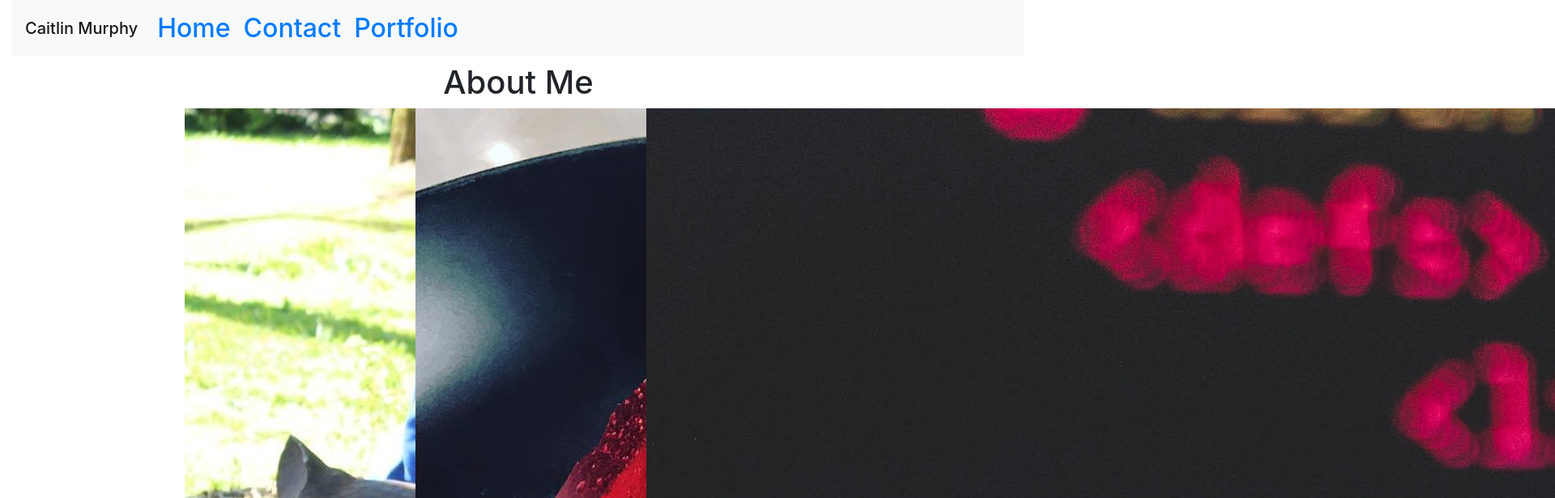
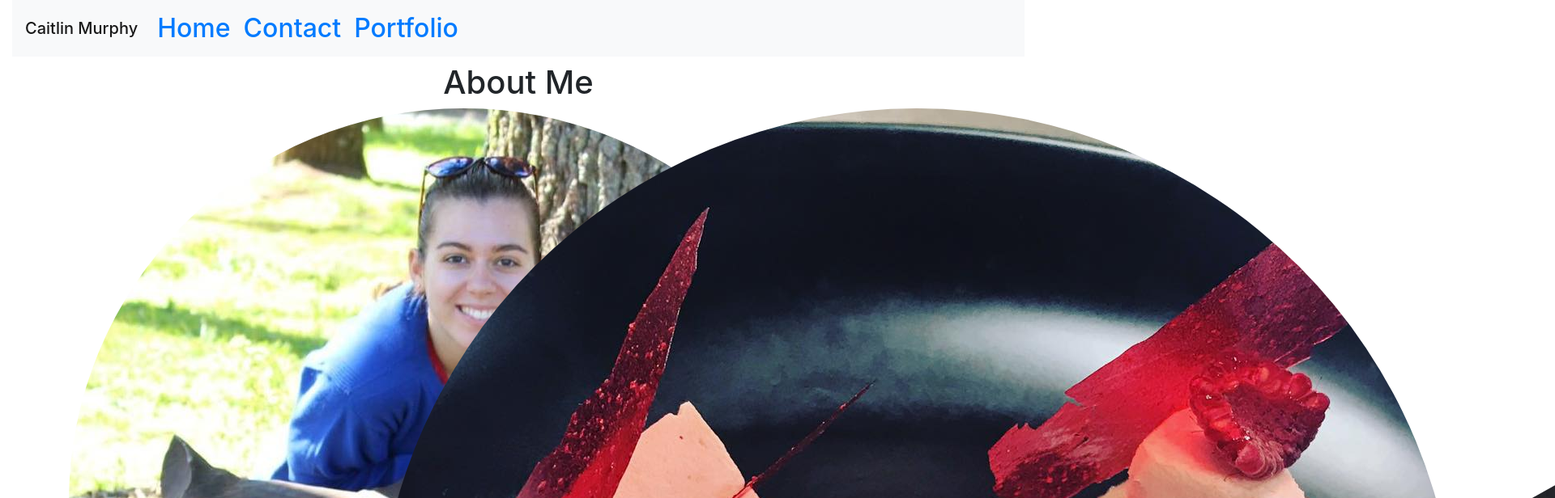
Before and after one commit to b00kbaker/Portfolioreact, a React (Create React App) app: page /#/ in a window 1280 px wide. Shown: the top 616 px of the page at 81% size, 1920 px wide, since content can reach past the window. Built offline with nearby package versions, Linux system fonts and the light colour scheme.

Commit message:
Functional but not perfect

```diff
--- a/src/App.css
+++ b/src/App.css
@@ -37,3 +37,9 @@
       transform: rotate(360deg);
     }
   };
+
+  .photo {
+    height: 100px;
+    width: 100px;
+
+  }
--- a/src/index.css
+++ b/src/index.css
@@ -12,6 +12,7 @@ code {
     monospace;
 }
 
+
 footer {
   text-align: center;
 }
--- a/src/pages/Home.js
+++ b/src/pages/Home.js
@@ -1,8 +1,13 @@
 import React from "react";
+import "../App.css";
+
+
 import Container from "react-bootstrap/Container";
 import Row from "react-bootstrap/Row";
 import Col from "react-bootstrap/Col";
+import Image from 'react-bootstrap/Image'
 import Header from "../components/Header";
+
 import Garden from "../images/CaitlinatWombatGarden.jpg";
 import Dessert from "../images/Pinkdessert.jpg";
 import Bcode from "../images/blackscreencode-florian-olivo-unsplash.jpg";
@@ -10,17 +15,17 @@ import Bcode from "../images/blackscreencode-florian-olivo-unsplash.jpg";
 const Home = () => {
     return (
       <div>
- <Container>
+ <Container fluid= "md">
 
 
  <div>
     <Header />
     <h3>
-    <Row className="justify-content-md-center">
-      <Col md= "3" ><img src={ Garden } alt="Myself leaning on wombat garden statue" ></img></Col>
-      <Col md= "3"><img src={ Dessert } alt="Pink plated dessert, black plate"></img></Col>
-      <Col md= "3"><img src={ Bcode } alt="Computer screen with black background and colorful code" ></img></Col>
-       </Row>
+    <Row>
+     <Col xs={6} md={4}><Image className="photo" src={Garden} alt="Myself leaning on wombat garden statue" roundedCircle /></Col>
+     <Col xs={6} md={4}><Image src={Dessert}  alt="Pink plated dessert, black plate" roundedCircle /></Col>
+     <Col xs={6} md={4}><Image src={Bcode}  alt="Computer screen with black background and colorful code" roundedCircle /></Col>
+    </Row>
 
        <section className="row">
          <p className="col-12" id="indent">
```
